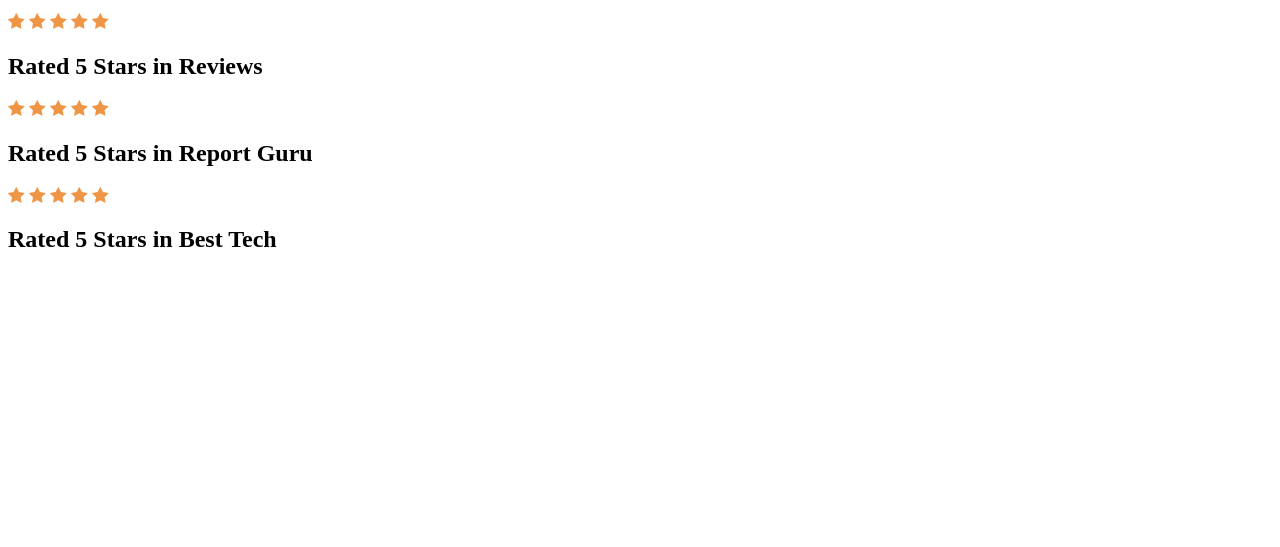
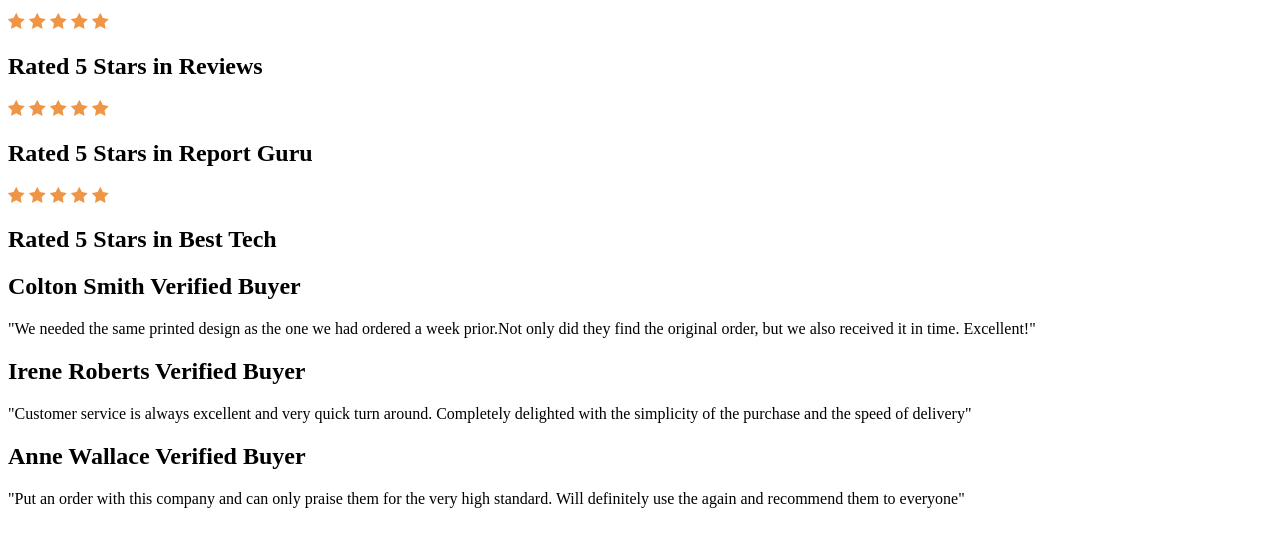
Before and after one commit to DekiDex/Social-proof-, a plain HTML site: page index.html in a window 1280 px wide. Shown: the part 101-648 px from the top of the page. Drawn offline with Linux system fonts and the light colour scheme.

Commit message:
Update index.html

```diff
--- a/index.html
+++ b/index.html
@@ -42,6 +42,41 @@
 				<h2>Rated 5 Stars in Best Tech</h2>
 			</div>
 		</div>
+		<div>
+		<div>
+			<h2>
+				<span>
+					Colton Smith
+				</span>
+				<span>
+					Verified Buyer
+				</span>
+			</h2>
+			<p>"We needed the same printed design as the one we had ordered a week prior.Not only did they find the original order, but we also received it in time. Excellent!"</p>
+		</div>
+		<div>
+			<h2>
+				<span>
+					Irene Roberts
+				</span>
+				<span>
+					Verified Buyer
+				</span>
+			</h2>
+			<p>"Customer service is always excellent and very quick turn around. Completely delighted with the simplicity of the purchase and the speed of delivery"</p>
+		</div>
+		<div>
+			<h2>
+				<span>
+					Anne Wallace
+				</span>
+				<span>
+					Verified Buyer
+				</span>
+			</h2>
+			<p>"Put an order with this company and can only praise them for the very high standard. Will definitely use the again and recommend them to everyone"</p>
+		</div>
+		</div>
 	</div>
 </main>
 </body>
```
